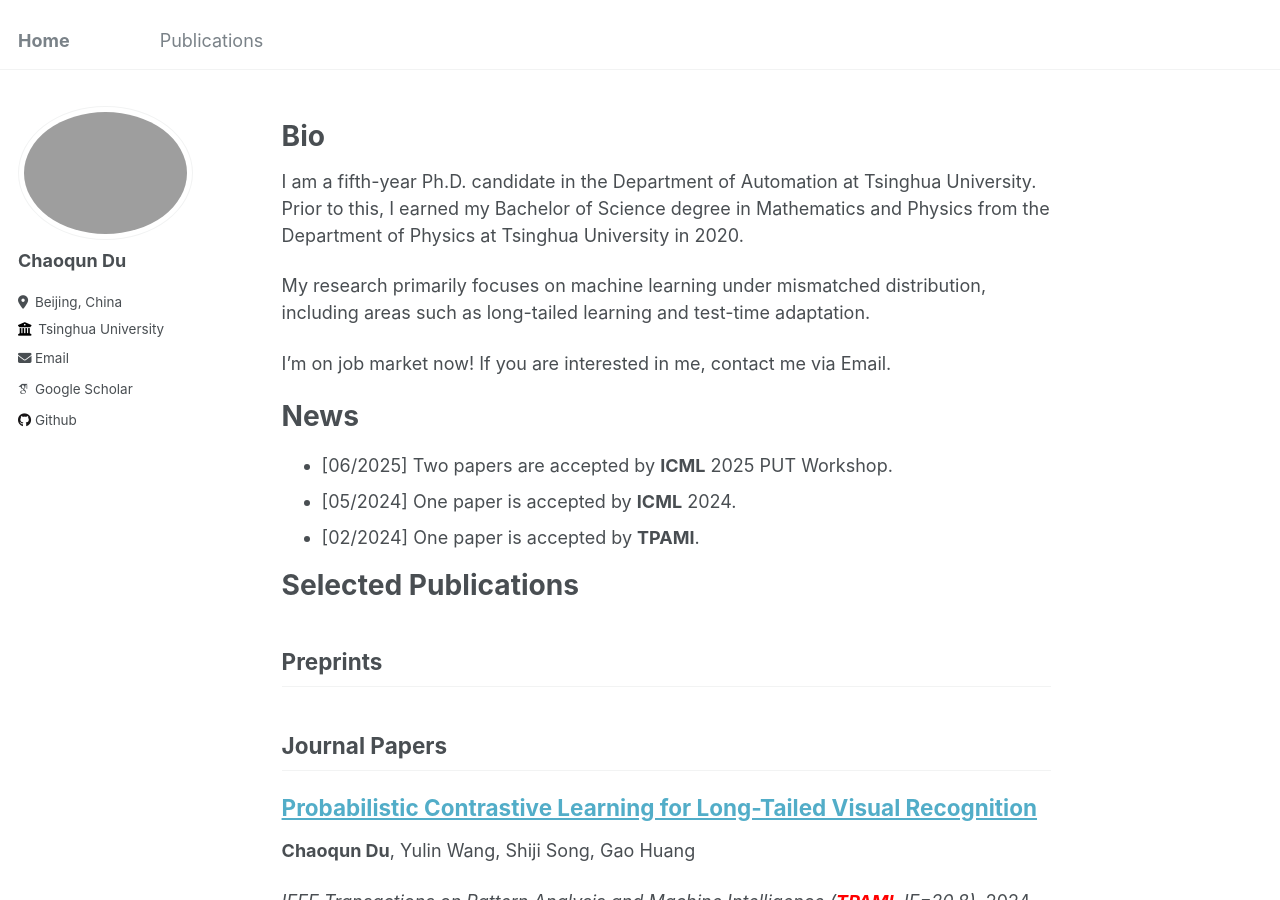
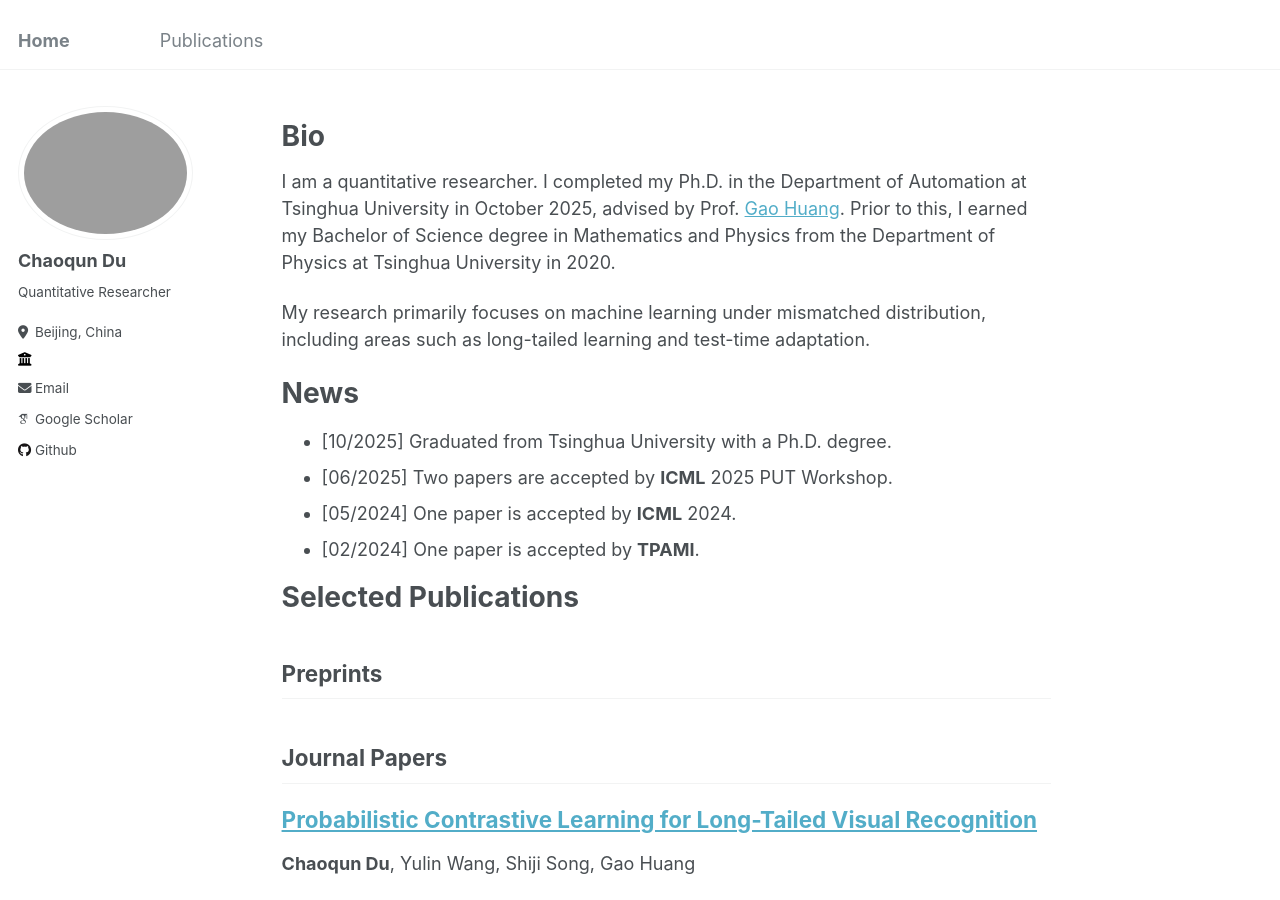
Before and after one commit to Andy-Du20/Andy-Du20.github.io, a Jekyll site: the page built from _pages/about.md, in a window 1280 px wide and 900 px high. Built offline with Jekyll 4.4.1, drawn with Linux system fonts in a browser that asks for light colours; some web fonts are replaced.

Commit message:
Update bio: graduated Oct 2025, now quantitative researcher
Co-Authored-By: Claude Opus 4.6 <noreply@anthropic.com>

```diff
--- a/_config.yml
+++ b/_config.yml
@@ -24,9 +24,9 @@ author:
   avatar: "profile.jpg"
   name: "Chaoqun Du"
   pronouns: # example: "she/her"
-  bio: ""
+  bio: "Quantitative Researcher"
   location: "Beijing, China"
-  employer: "Tsinghua University"
+  employer: ""
   uri: # URL
   email: "dcq20@mails.tsinghua.edu.cn"
 
--- a/_pages/about.md
+++ b/_pages/about.md
@@ -12,15 +12,14 @@ conference_papers: ["SwiTTA", "UniTTA", "SimPro", "RISA"]
 
 # Bio
 
-I am a fifth-year Ph.D. candidate in the Department of Automation at Tsinghua University.
+I am a quantitative researcher. I completed my Ph.D. in the Department of Automation at Tsinghua University in October 2025, advised by Prof. [Gao Huang](https://www.gaohuang.net/).
 Prior to this, I earned my Bachelor of Science degree in Mathematics and Physics from the Department of Physics at Tsinghua University in 2020.
 
 My research primarily focuses on machine learning under mismatched distribution, including areas such as long-tailed learning and test-time adaptation.
 
-I’m on job market now! If you are interested in me, contact me via Email.
-
 # News
 
+- [10/2025] Graduated from Tsinghua University with a Ph.D. degree.
 - [06/2025] Two papers are accepted by **ICML** 2025 PUT Workshop.
 - [05/2024] One paper is accepted by **ICML** 2024.
 - [02/2024] One paper is accepted by **TPAMI**.
```
